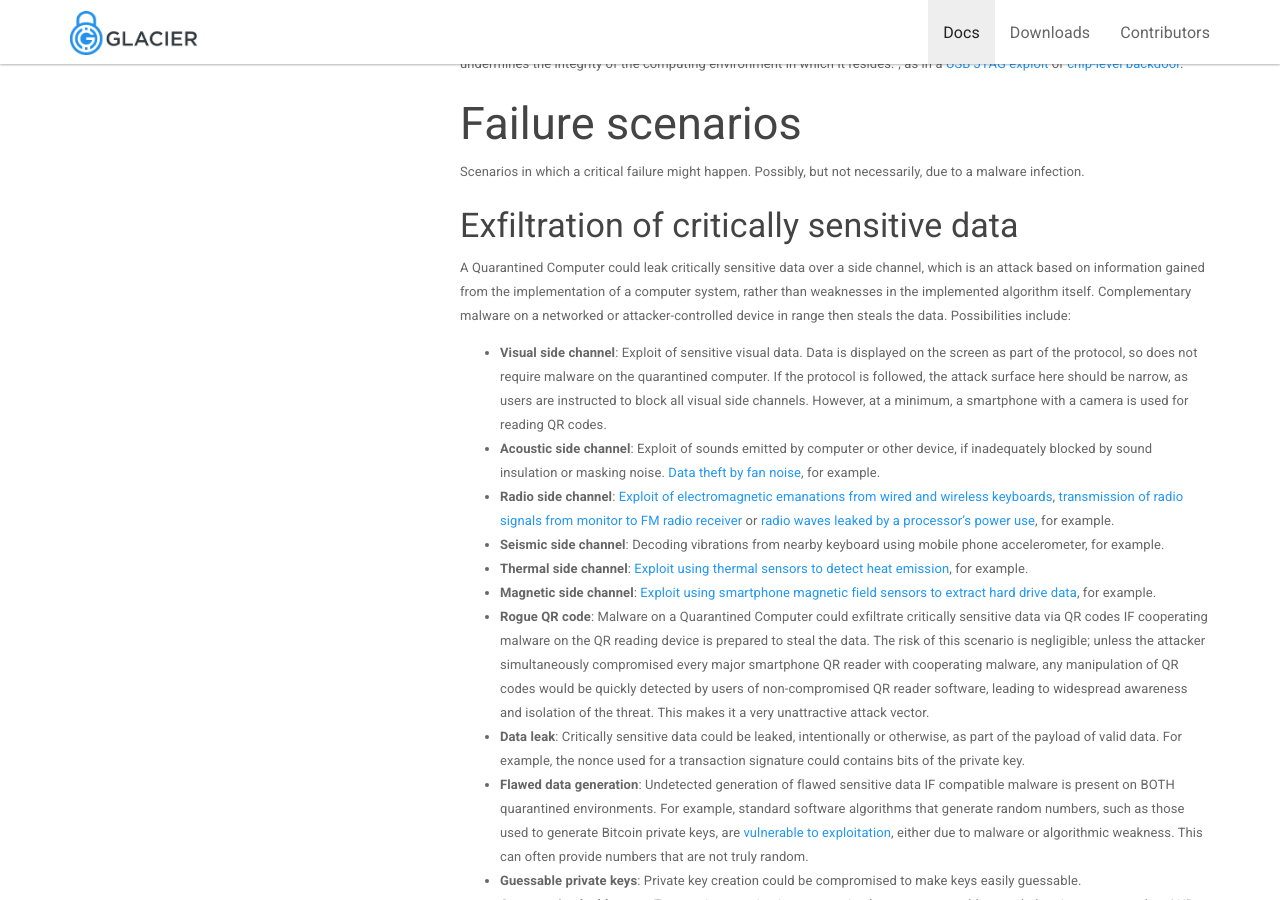
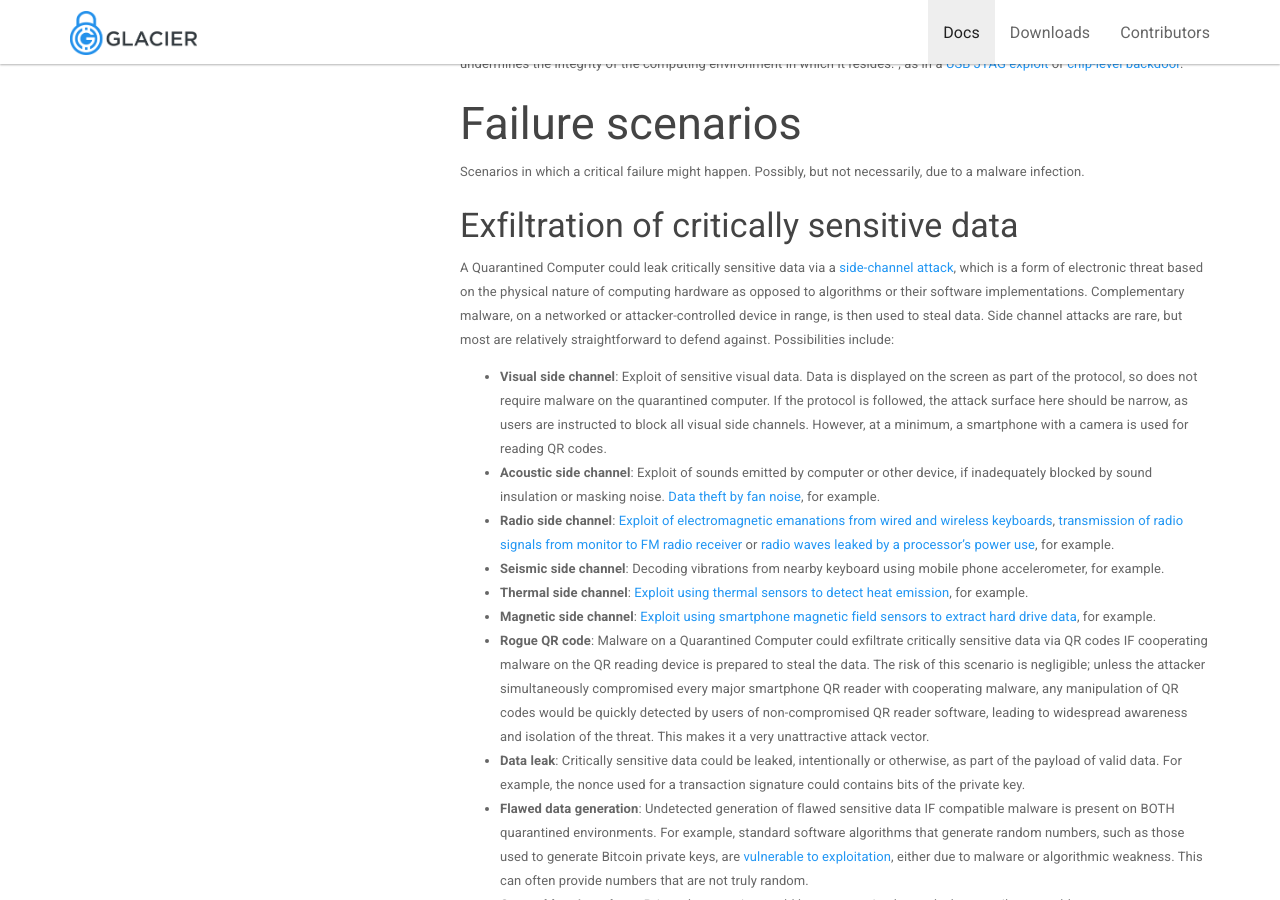
Before and after one commit to GlacierProtocol/glacierprotocol.github.io, a Jekyll site: the page built from _docs/protocol-vulnerabilities/attack-surface.md, in a window 1280 px wide and 900 px high, scrolled down 1217 px. Built offline with Jekyll 4.4.1, drawn with Linux system fonts in a browser that asks for light colours; nearby versions of some CDN libraries.

Commit message:
Moved to attack surface section-better explanation than given previously
No need to explain twice

```diff
--- a/_docs/protocol-vulnerabilities/attack-surface.md
+++ b/_docs/protocol-vulnerabilities/attack-surface.md
@@ -63,10 +63,13 @@ Scenarios in which a critical failure might happen. Possibly, but not necessaril
 to a malware infection.
 
 ### Exfiltration of critically sensitive data
-A Quarantined Computer could leak critically sensitive data over a side channel, which
-is an attack based on information gained from the implementation of a computer system,
-rather than weaknesses in the implemented algorithm itself. Complementary malware on a
-networked or attacker-controlled device in range then steals the data. Possibilities include:
+A Quarantined Computer could leak critically sensitive data via a
+[side-channel attack](https://en.wikipedia.org/wiki/Side-channel_attack), which is a form
+of electronic threat based on the physical nature of computing hardware as
+opposed to algorithms or their software implementations. Complementary malware, on a
+networked or attacker-controlled device in range, is then used to steal data. Side channel
+attacks are rare, but most are relatively straightforward to defend against. Possibilities
+include:
   * **Visual side channel**: Exploit of sensitive visual data. Data is displayed on the
   screen as part of the protocol, so does not require malware on the quarantined computer.
   If the protocol is followed, the attack surface here should be narrow, as users are
```
Also changed, not shown: _docs/setup/quarantined-workspace.md (+0 -7 lines).
